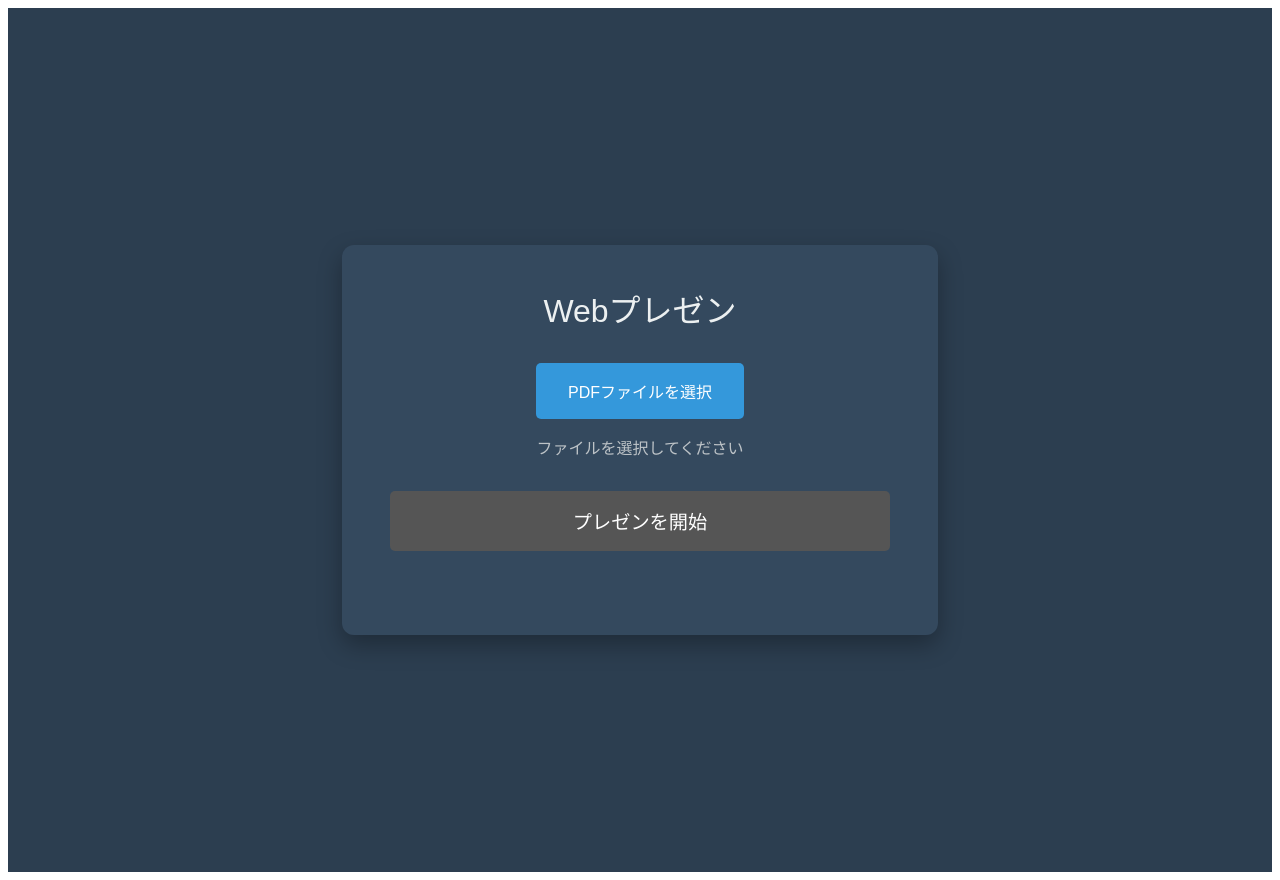
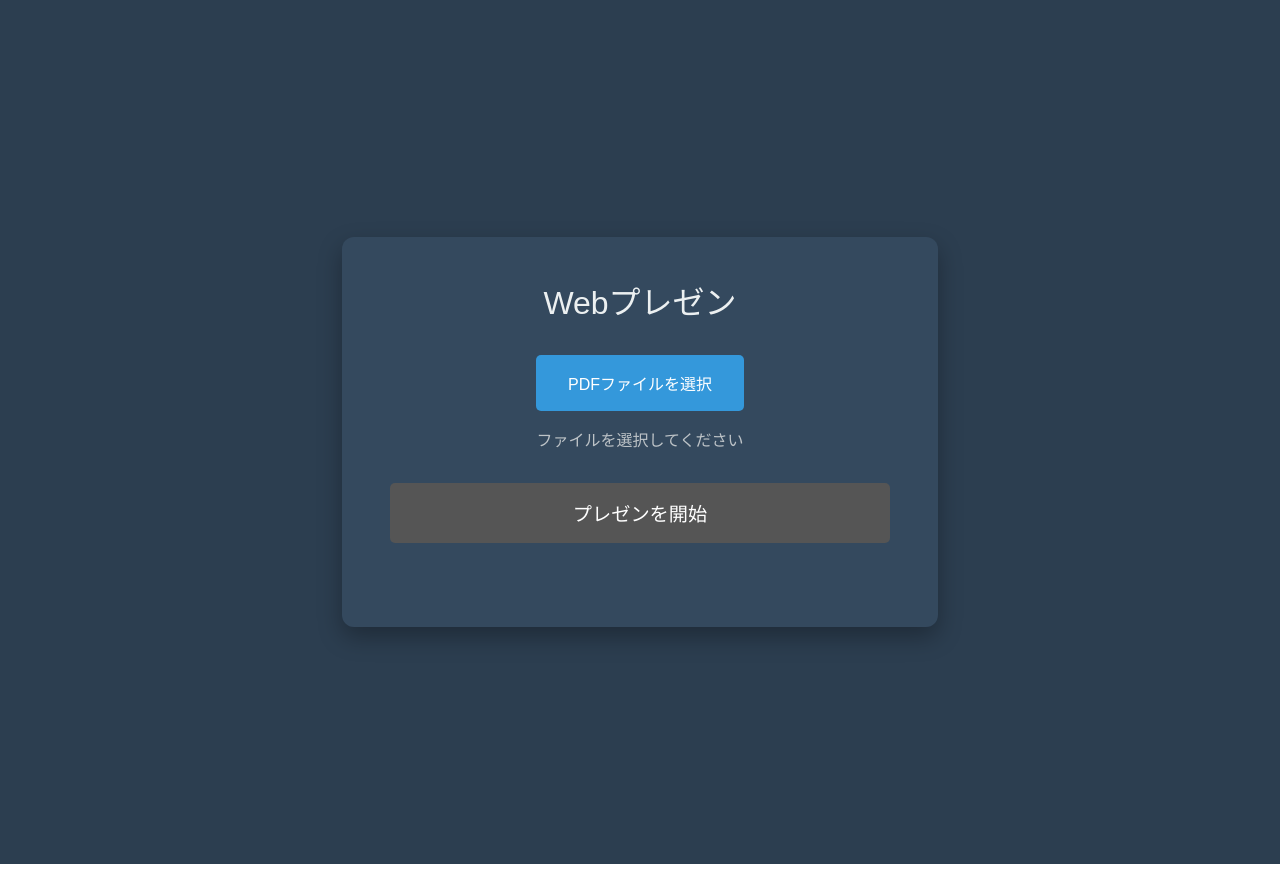
Before and after one commit to otoneko1102/web-presentation, a SvelteKit app in the folder frontend/: page / in a window 1280 px wide. Built offline with nearby package versions, Linux system fonts and the light colour scheme; no server answers.

Commit message:
スタイルを調整

```diff
--- a/frontend/src/app.html
+++ b/frontend/src/app.html
@@ -1,5 +1,5 @@
 <!DOCTYPE html>
-<html lang="en">
+<html lang="ja">
   <head>
     <meta charset="utf-8" />
     <link rel="icon" href="%sveltekit.assets%/favicon.png" />
@@ -15,6 +15,6 @@
     %sveltekit.head%
   </head>
   <body data-sveltekit-preload-data="hover">
-    <div style="display: contents">%sveltekit.body%</div>
+    <div style="margin: 0; padding: 0; display: contents">%sveltekit.body%</div>
   </body>
 </html>
--- a/frontend/src/routes/+page.svelte
+++ b/frontend/src/routes/+page.svelte
@@ -83,6 +83,15 @@
 </div>
 
 <style>
+  :root {
+    margin: 0;
+    padding: 0;
+  }
+  :global(html),
+  :global(body) {
+    margin: 0;
+    padding: 0;
+  }
   .page-container {
     display: flex;
     justify-content: center;
@@ -91,6 +100,7 @@
     background-color: #2c3e50;
     font-family: sans-serif;
     padding: 2rem;
+    margin: 0;
   }
   .upload-card {
     background-color: #34495e;
--- a/frontend/src/routes/present/[id]/+page.svelte
+++ b/frontend/src/routes/present/[id]/+page.svelte
@@ -164,6 +164,7 @@
     padding: 2rem;
     background-color: rgba(0, 0, 0, 0.5);
     border-radius: 10px;
+    margin: 0;
   }
   .fullscreen-btn {
     position: absolute;
```
